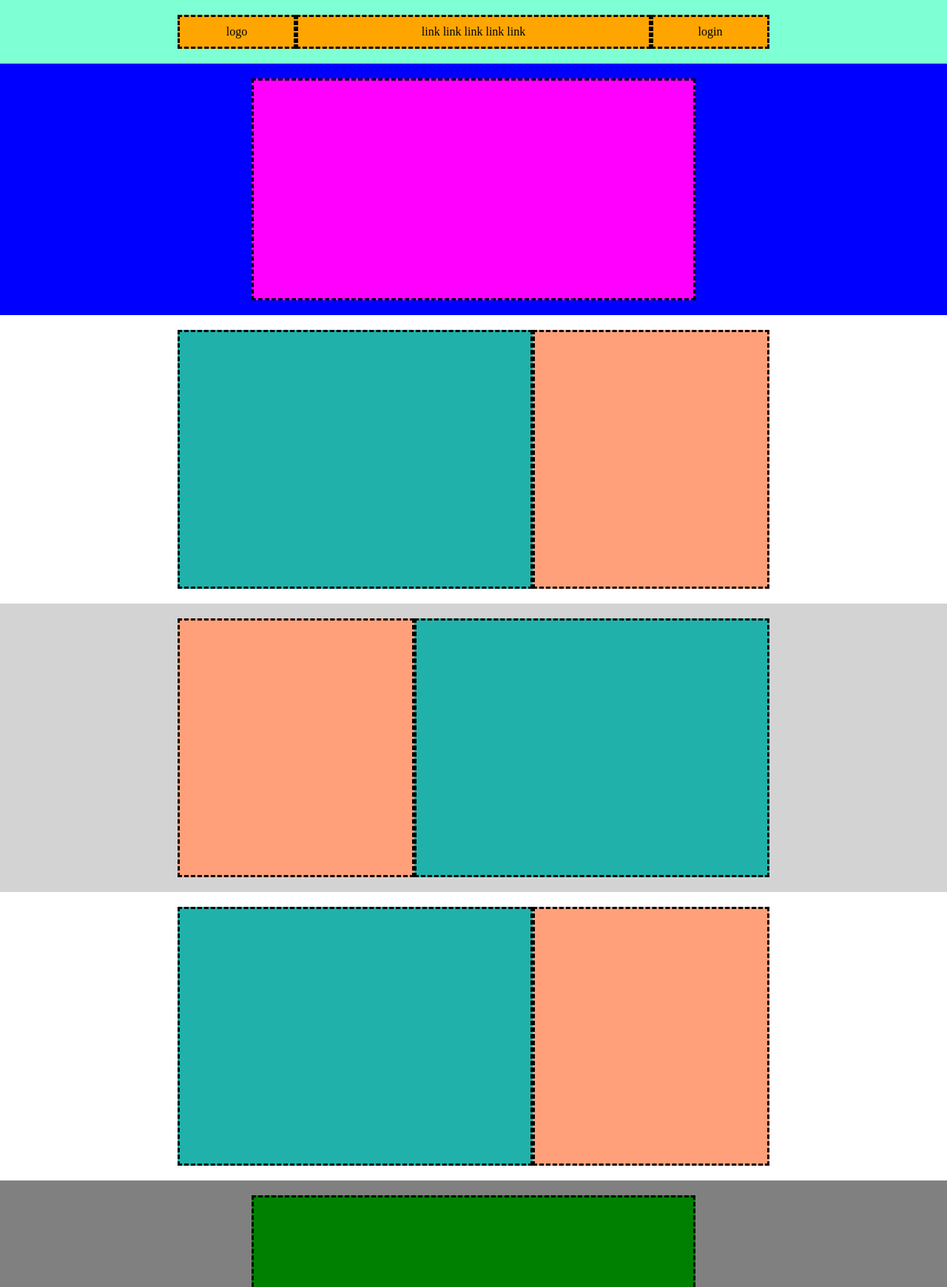
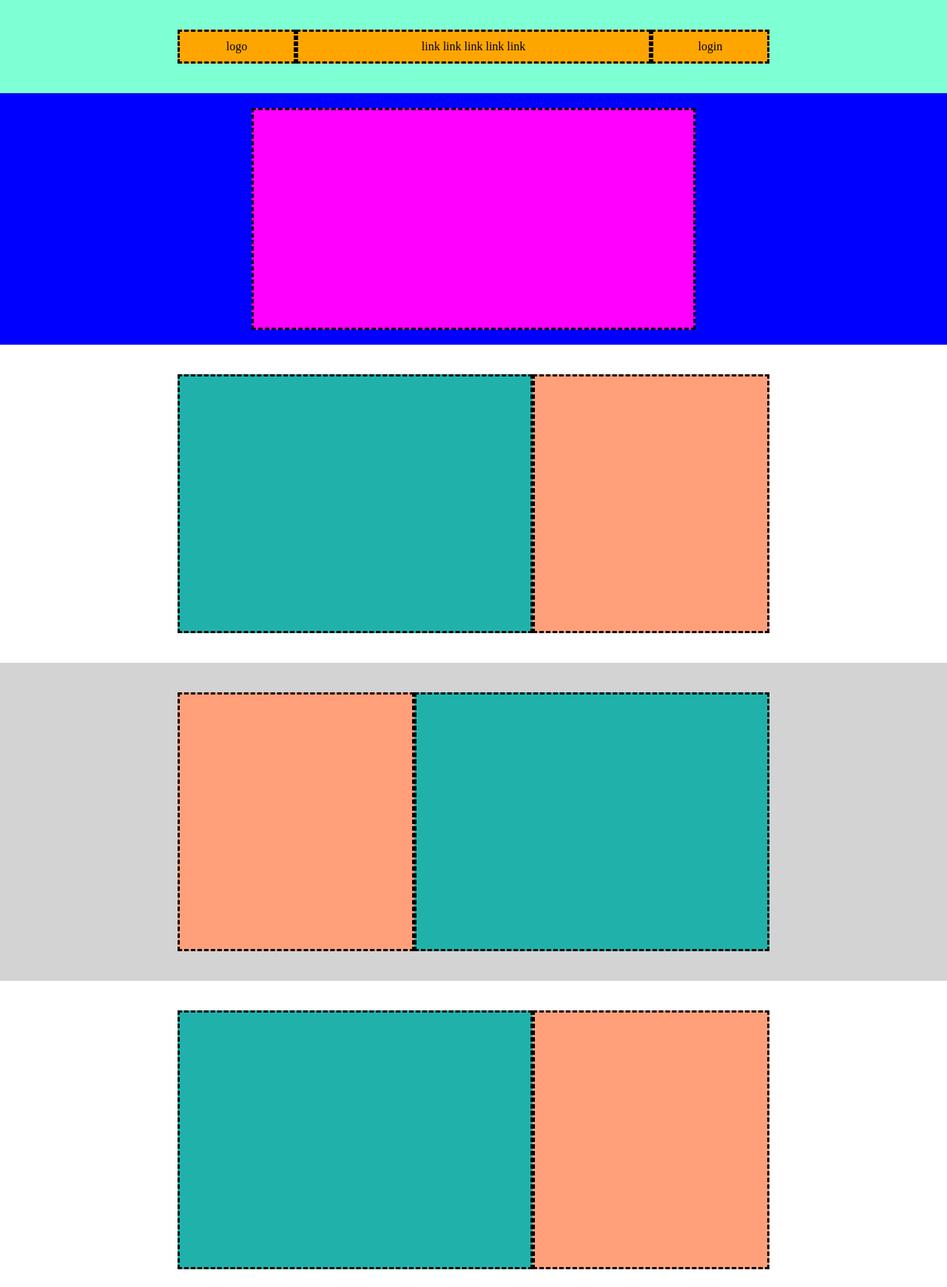
Before and after one commit to eSSeGH/htmlcss-struttura-discord, a plain HTML site: page index.html in a window 1280 px wide. Shown: the top 1740 px of the page at 74% size. Drawn offline with Linux system fonts and the light colour scheme.

Commit message:
EDIT HTML + CSS non debug classes for paddings add

```diff
--- a/css/style.css
+++ b/css/style.css
@@ -7,6 +7,16 @@
 
 img {
     max-width: 100%;
+}
+
+/* section paddings */
+
+.pad {
+    padding: 20px 0;
+}
+
+.pad2 {
+    padding: 20px o 20px;
 }
 
 /* DEBUG RULES:
--- a/index.html
+++ b/index.html
@@ -14,7 +14,7 @@
     <header>
 
         <!-- header navbar -->
-        <nav class="header-nav">
+        <nav class="header-nav pad">
 
             <div class="container1">
 
@@ -39,7 +39,7 @@
         </nav>
 
         <!-- section page-description -->
-        <section class="page-desc">
+        <section class="page-desc pad">
 
             <div class="container2">
 
@@ -56,7 +56,7 @@
     <main>
 
         <!-- section utility -->
-        <section class="utility">
+        <section class="utility pad">
 
             <div class="container1">
 
@@ -72,7 +72,7 @@
         </section>
 
         <!-- section voice -->
-        <section class="voice">
+        <section class="voice pad">
 
             <div class="container1">
 
@@ -88,7 +88,7 @@
         </section>
 
         <!-- section community -->
-        <section class="community">
+        <section class="community pad">
 
             <div class="container1">
 
@@ -104,7 +104,7 @@
         </section>
 
         <!-- section technology -->
-        <section class="technology">
+        <section class="technology pad">
 
             <div class="container2">
 
@@ -121,7 +121,7 @@
     <footer>
 
         <!-- section links and contacts -->
-        <section class="links">
+        <section class="links pad">
 
             <div class="container1">
 
@@ -144,7 +144,7 @@
         </section>
 
         <!-- navbar subscribe -->
-        <nav class="subscribe">
+        <nav class="subscribe pad2">
 
             <div class="container1">
 
```
